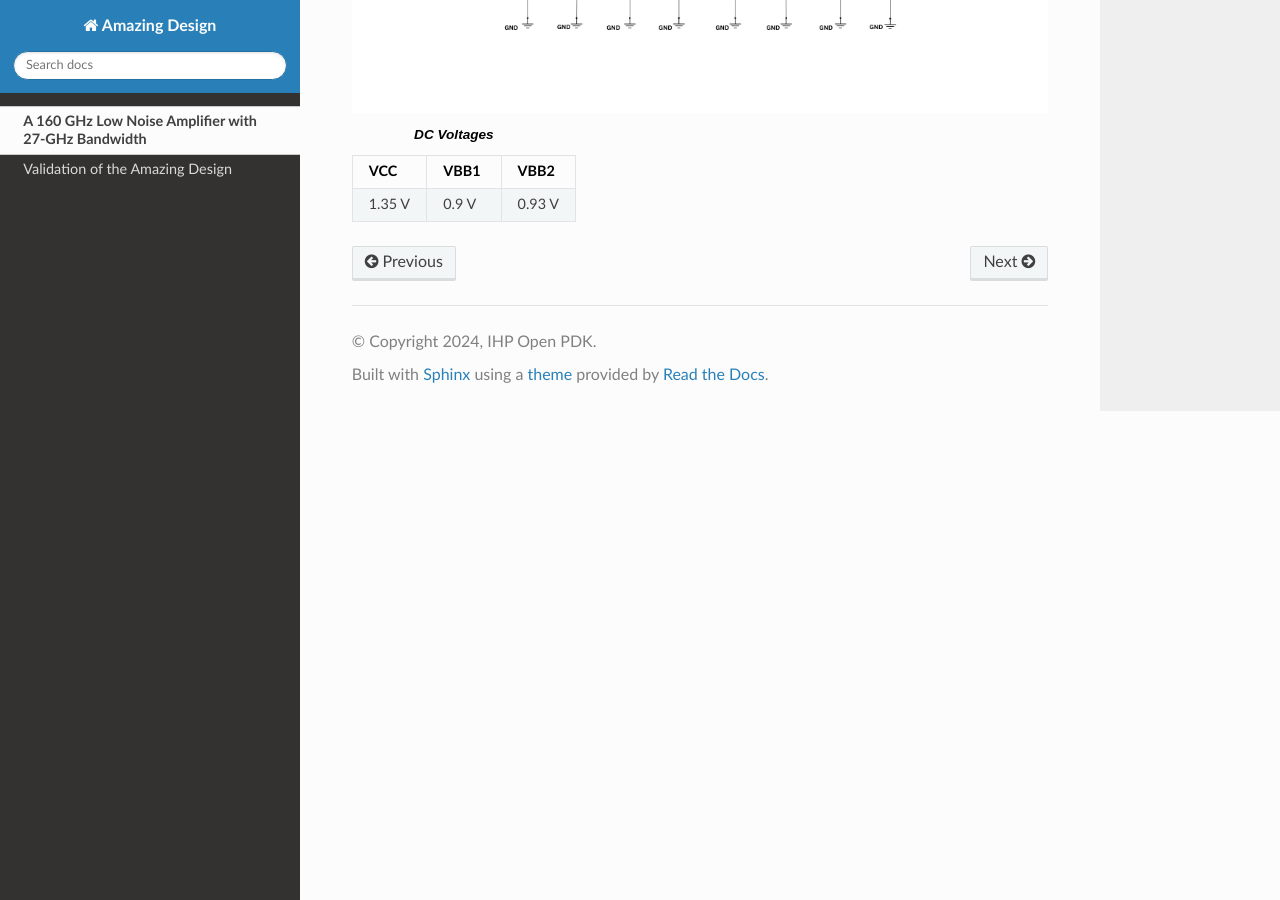
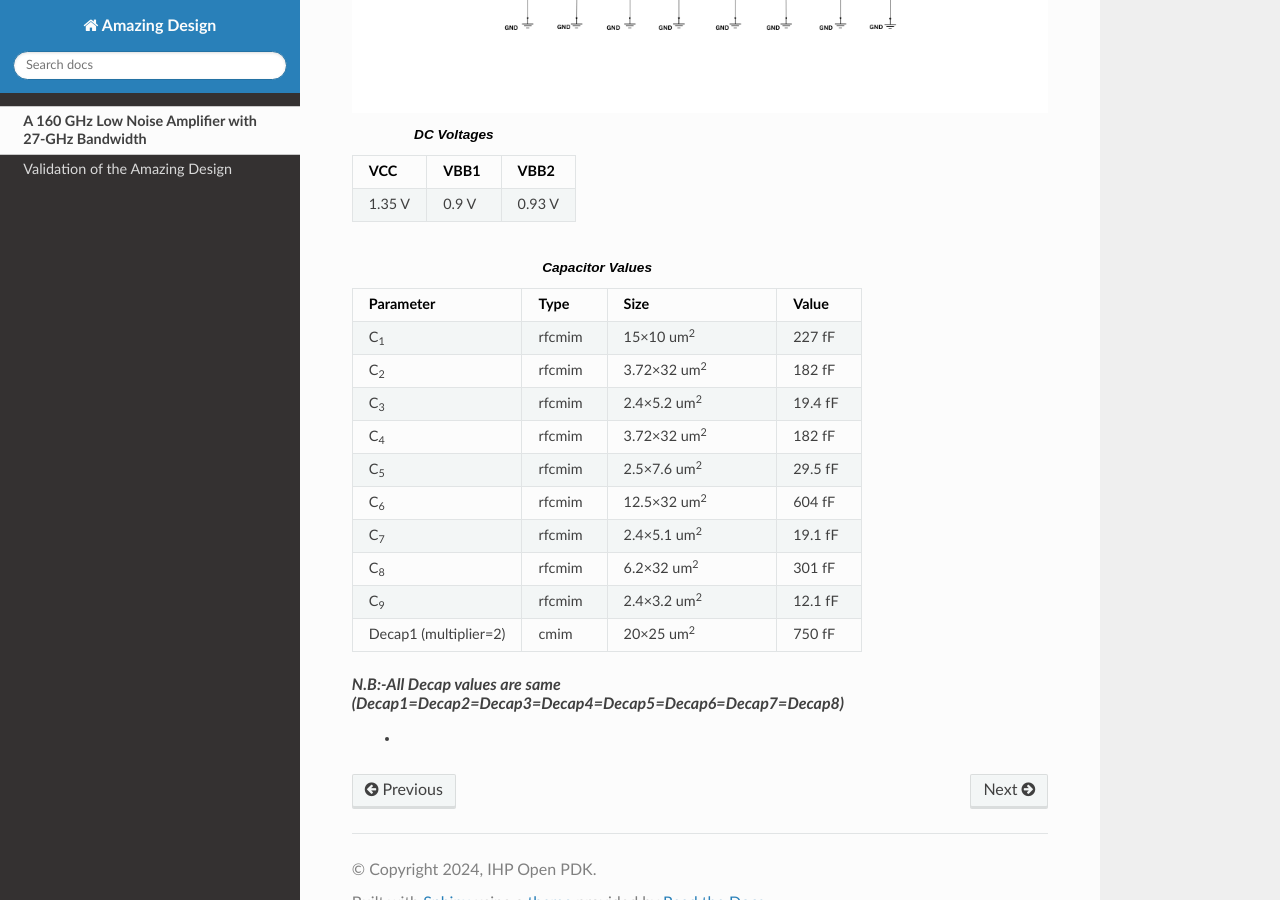
Before and after one commit to IHP-GmbH/TO_Apr2025, a Sphinx documentation site: the page built from 160GHz_LNA/doc/source/specification.rst, in a window 1280 px wide and 900 px high, scrolled down 854 px. Built offline with Sphinx 7.4.7 and the Read the Docs theme 3.1.0, drawn with Linux system fonts in a browser that asks for light colours; pages that are not in the unit, such as notebooks, are missing from menus.

Commit message:
DRC check5
Signed-off-by: Atif07Ali <atifali@iut-dhaka.edu>

```diff
--- a/160GHz_LNA/doc/source/specification.rst
+++ b/160GHz_LNA/doc/source/specification.rst
@@ -46,3 +46,55 @@ A 160 GHz Low Noise Amplifier with 27-GHz Bandwidth
    * - 1.35 V
      - 0.9 V
      - 0.93 V
+
+.. list-table:: **Capacitor Values**
+   :widths: 200 100 200 100
+   :header-rows: 1
+
+   * - Parameter
+     - Type
+     - Size
+     - Value
+   * - C\ :sub:`1`
+     - rfcmim
+     - 15×10 um\ :sup:`2`
+     - 227 fF
+   * - C\ :sub:`2`
+     - rfcmim
+     - 3.72×32 um\ :sup:`2`
+     - 182 fF
+   * - C\ :sub:`3`
+     - rfcmim
+     - 2.4×5.2 um\ :sup:`2`
+     - 19.4 fF
+   * - C\ :sub:`4`
+     - rfcmim
+     - 3.72×32 um\ :sup:`2`
+     - 182 fF
+   * - C\ :sub:`5`
+     - rfcmim
+     - 2.5×7.6 um\ :sup:`2`
+     - 29.5 fF
+   * - C\ :sub:`6`
+     - rfcmim
+     - 12.5×32 um\ :sup:`2`
+     - 604 fF
+   * - C\ :sub:`7`
+     - rfcmim
+     - 2.4×5.1 um\ :sup:`2`
+     - 19.1 fF
+   * - C\ :sub:`8`
+     - rfcmim
+     - 6.2×32 um\ :sup:`2`
+     - 301 fF
+   * - C\ :sub:`9`
+     - rfcmim
+     - 2.4×3.2 um\ :sup:`2`
+     - 12.1 fF
+   * - Decap1 (multiplier=2)
+     - cmim
+     - 20×25 um\ :sup:`2`
+     - 750 fF
+
+*N.B:-All Decap values are same (Decap1=Decap2=Decap3=Decap4=Decap5=Decap6=Decap7=Decap8)*
+     -
```
